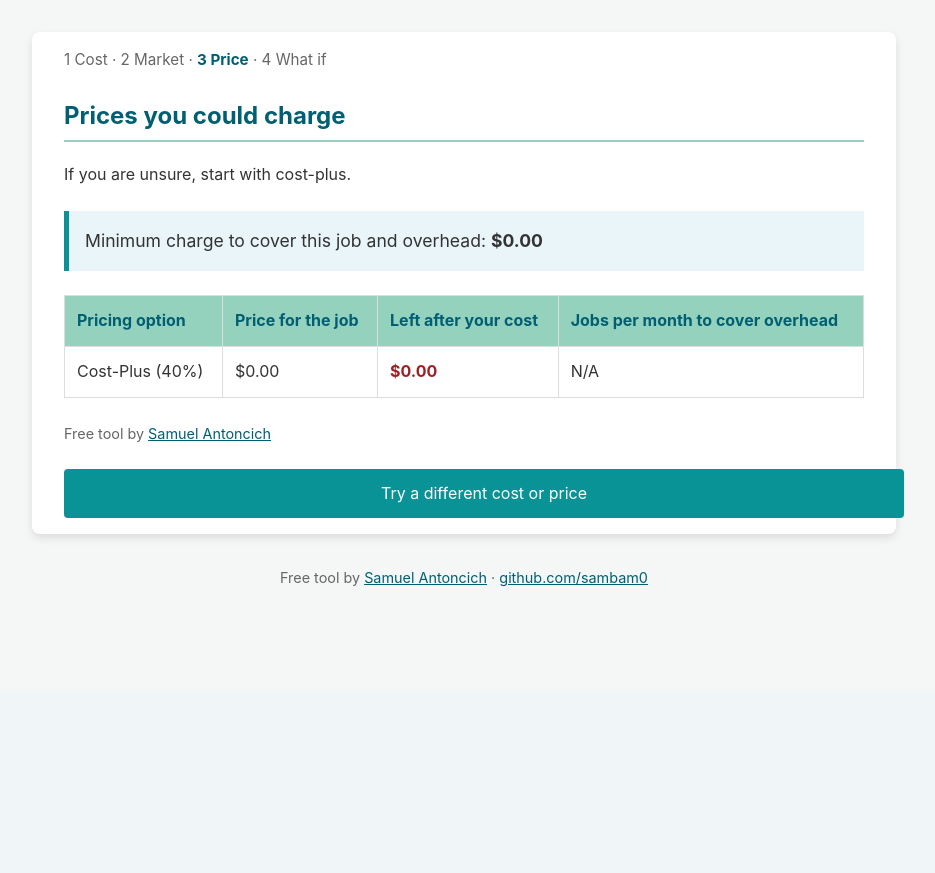
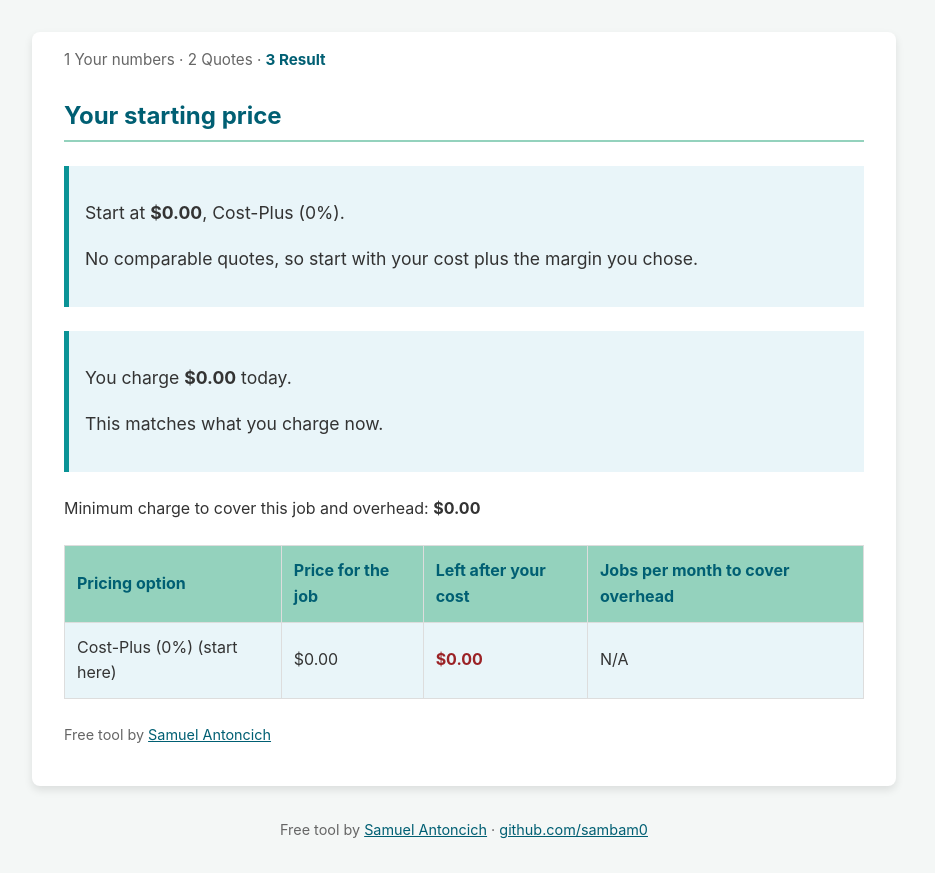
Before and after one commit to sambam0/Pricewise_tool, a Flask app: page /pricing-strategy in a window 1280 px wide. Shown: the part 109-982 px from the top of the page, without its empty margins (176-1111 px from the left). Before the commit the page ends 696 px from the top, so only its background shows below. Run offline with Flask 3, Linux system fonts and the light colour scheme.

Commit message:
Show one starting price from a few extra answers
Ask for today's price, the margin, and whether the business needs work or is booked. Use those answers to pick one of the existing prices and compare it with what they charge now.

Co-authored-by: Sam Antoncich <samuel.antoncich@gmail.com>

```diff
--- a/app.py
+++ b/app.py
@@ -1,57 +1,85 @@
-# Flask application for a four-step service pricing tool.
-# 1. Job cost: fully loaded cost of delivering one job.
-# 2. Market: competitor quotes for a similar job.
-# 3. Price: cost-plus, market, penetration, and premium prices.
-# 4. What-if: direct cost, price, and jobs per month.
+# Flask application for a service pricing tool.
+# 1. Your numbers: cost of one job, today's price, margin, and demand.
+# 2. Quotes: up to three competitor prices.
+# 3. Result: one starting price and how it compares with today.
 
 
 from flask import Flask, render_template, request, redirect, url_for
 
 app = Flask(__name__)
 
-# Helper function to safely convert form inputs to float
 def to_float(value):
     try:
         return float(value)
     except (ValueError, TypeError):
         return 0.0
 
+def whole_number(value):
+    if float(value).is_integer():
+        return int(value)
+    return value
+
+def read_situation():
+    """Answers carried from the first page through the quote step."""
+    margin_percent = to_float(request.values.get('margin'))
+    if margin_percent < 0:
+        margin_percent = 0
+    demand = request.values.get('demand')
+    if demand not in ('need_work', 'booked'):
+        demand = 'need_work'
+    return {
+        'jobs': to_float(request.values.get('jobs')),
+        'current_price': to_float(request.values.get('current_price')),
+        'margin': margin_percent,
+        'demand': demand,
+    }
+
 @app.route('/', methods=['GET', 'POST'])
 def module1_cost_calculator():
-    """Module 1: Calculate the fully loaded cost of delivering one job."""
+    """Collect the cost of one job and the answers that choose a starting price."""
     if request.method == 'POST':
-        # Direct costs for one job
         cost_materials = to_float(request.form.get('cost_materials'))
         labor_hours = to_float(request.form.get('labor_hours'))
         labor_rate = to_float(request.form.get('labor_rate'))
         packaging_cost = to_float(request.form.get('packaging_cost'))
         shipping_cost = to_float(request.form.get('shipping_cost'))
 
-        # Overhead spread across the jobs delivered in a month
         monthly_overhead = to_float(request.form.get('monthly_overhead'))
-        monthly_production_volume = to_float(request.form.get('monthly_production_volume'))
-        if monthly_production_volume == 0:
-            monthly_production_volume = 1 # Avoid division by zero
+        jobs = to_float(request.form.get('monthly_production_volume'))
+        if jobs == 0:
+            jobs = 1
 
         direct_labor_cost = labor_hours * labor_rate
         cogs_per_unit = cost_materials + direct_labor_cost + packaging_cost + shipping_cost
-        overhead_per_unit = monthly_overhead / monthly_production_volume
+        overhead_per_unit = monthly_overhead / jobs
         fully_loaded_cost = cogs_per_unit + overhead_per_unit
+
+        margin_percent = to_float(request.form.get('margin'))
+        if margin_percent < 0:
+            margin_percent = 0
+        demand = request.form.get('demand')
+        if demand not in ('need_work', 'booked'):
+            demand = 'need_work'
 
         return redirect(url_for('module2_market_analyzer',
                                 loaded_cost=fully_loaded_cost,
                                 cogs=cogs_per_unit,
-                                overhead=monthly_overhead))
+                                overhead=monthly_overhead,
+                                jobs=jobs,
+                                current_price=to_float(request.form.get('current_price')),
+                                margin=margin_percent,
+                                demand=demand))
 
     return render_template('module1.html')
 
 
 @app.route('/market-analysis', methods=['GET', 'POST'])
 def module2_market_analyzer():
-    """Module 2: Collect competitor quotes for a similar job."""
+    """Collect competitor quotes and carry the first-page answers forward."""
     fully_loaded_cost = to_float(request.args.get('loaded_cost'))
     cogs = to_float(request.args.get('cogs'))
     monthly_overhead = to_float(request.args.get('overhead'))
+    situation = read_situation()
 
     if request.method == 'POST':
         competitors = []
@@ -68,19 +96,29 @@ def module2_market_analyzer():
                                 loaded_cost=fully_loaded_cost,
                                 cogs=cogs,
                                 overhead=monthly_overhead,
+                                jobs=situation['jobs'],
+                                current_price=situation['current_price'],
+                                margin=situation['margin'],
+                                demand=situation['demand'],
                                 **quote_params))
     return render_template('module2.html',
                            loaded_cost=fully_loaded_cost,
                            cogs=cogs,
-                           overhead=monthly_overhead)
+                           overhead=monthly_overhead,
+                           **situation)
 
 
 @app.route('/pricing-strategy', methods=['GET'])
 def module3_strategy_modeler():
-    """Module 3: Generate and display pricing strategies."""
+    """Show one starting price and the other prices beside it."""
     fully_loaded_cost = to_float(request.args.get('loaded_cost'))
     cogs = to_float(request.args.get('cogs'))
     monthly_overhead = to_float(request.args.get('overhead'))
+    situation = read_situation()
+    jobs = situation['jobs'] if situation['jobs'] > 0 else 1
+    current_price = situation['current_price']
+    margin_percent = situation['margin']
+    desired_margin = margin_percent / 100
 
     competitors = []
     comp_prices = []
@@ -92,101 +130,91 @@ def module3_strategy_modeler():
             comp_prices.append(price)
 
     market_avg_price = sum(comp_prices) / len(comp_prices) if comp_prices else 0
-
-    # Pricing models (using a default 40% margin for Cost-Plus)
-    desired_margin = 0.40
     cost_plus_price = fully_loaded_cost * (1 + desired_margin)
-
     penetration_price = market_avg_price * 0.90 if market_avg_price > 0 else 0
     premium_price = market_avg_price * 1.25 if market_avg_price > 0 else 0
-
-    strategies = []
 
     def get_breakeven(price):
         profit_per_unit = price - cogs
         if profit_per_unit <= 0:
-            return 'N/A'
+            return None
         return round(monthly_overhead / profit_per_unit)
 
-    strategies.append({
-        'name': f'Cost-Plus ({desired_margin:.0%})',
+    margin_label = f'{whole_number(margin_percent)}%'
+    strategies = [{
+        'key': 'cost_plus',
+        'name': f'Cost-Plus ({margin_label})',
         'price': cost_plus_price,
         'profit_per_unit': cost_plus_price - fully_loaded_cost,
-        'breakeven_units': get_breakeven(cost_plus_price)
-    })
+        'breakeven_units': get_breakeven(cost_plus_price),
+    }]
     if market_avg_price > 0:
-        strategies.append({
-            'name': 'Market Average',
-            'price': market_avg_price,
-            'profit_per_unit': market_avg_price - fully_loaded_cost,
-            'breakeven_units': get_breakeven(market_avg_price)
-        })
-        strategies.append({
-            'name': 'Penetration (10% Below Avg)',
-            'price': penetration_price,
-            'profit_per_unit': penetration_price - fully_loaded_cost,
-            'breakeven_units': get_breakeven(penetration_price)
-        })
-        strategies.append({
-            'name': 'Premium (25% Above Avg)',
-            'price': premium_price,
-            'profit_per_unit': premium_price - fully_loaded_cost,
-            'breakeven_units': get_breakeven(premium_price)
-        })
+        strategies.extend([
+            {
+                'key': 'market',
+                'name': 'Market Average',
+                'price': market_avg_price,
+                'profit_per_unit': market_avg_price - fully_loaded_cost,
+                'breakeven_units': get_breakeven(market_avg_price),
+            },
+            {
+                'key': 'penetration',
+                'name': 'Penetration (10% Below Avg)',
+                'price': penetration_price,
+                'profit_per_unit': penetration_price - fully_loaded_cost,
+                'breakeven_units': get_breakeven(penetration_price),
+            },
+            {
+                'key': 'premium',
+                'name': 'Premium (25% Above Avg)',
+                'price': premium_price,
+                'profit_per_unit': premium_price - fully_loaded_cost,
+                'breakeven_units': get_breakeven(premium_price),
+            },
+        ])
+
+    if market_avg_price <= 0:
+        starting_key = 'cost_plus'
+        reason = 'No comparable quotes, so start with your cost plus the margin you chose.'
+    elif situation['demand'] == 'booked':
+        starting_key = 'premium'
+        reason = 'You are booked, so start above the average quote.'
+    else:
+        starting_key = 'penetration'
+        reason = 'You need more work, so start just under the average quote.'
+
+    starting = next(strategy for strategy in strategies if strategy['key'] == starting_key)
+    for strategy in strategies:
+        strategy['starting'] = strategy['key'] == starting_key
+        if strategy['breakeven_units'] is None:
+            strategy['breakeven_units'] = 'N/A'
+
+    gap_per_job = starting['price'] - current_price
+    gap_per_month = gap_per_job * jobs
+    if abs(gap_per_job) < 0.005:
+        gap_per_job = 0
+        gap_per_month = 0
+    jobs_needed = get_breakeven(starting['price'])
+    capacity = None
+    if jobs_needed is not None and jobs_needed > jobs:
+        capacity = {
+            'needed': jobs_needed,
+            'can_deliver': whole_number(jobs),
+        }
 
     return render_template('module3.html',
                            strategies=strategies,
                            competitors=competitors,
                            loaded_cost=fully_loaded_cost,
-                           cogs=cogs)
-
-
-@app.route('/optimization-simulator', methods=['GET', 'POST'])
-def module4_optimization_simulator():
-    """Module 4: What-if analysis for direct cost, price, and jobs per month."""
-    results = None
-    if request.method == 'POST':
-        original_cogs = to_float(request.form.get('original_cogs'))
-        original_price = to_float(request.form.get('original_price'))
-
-        new_cogs = to_float(request.form.get('new_cogs'))
-        new_price = to_float(request.form.get('new_price'))
-        projected_volume = to_float(request.form.get('projected_volume'))
-        if projected_volume == 0:
-            projected_volume = 1
-
-        original_profit_per_unit = original_price - original_cogs
-        new_profit_per_unit = new_price - new_cogs
-        new_total_profit = new_profit_per_unit * projected_volume
-
-        results = {
-            'original_profit_per_unit': original_profit_per_unit,
-            'new_profit_per_unit': new_profit_per_unit,
-            'new_total_profit': new_total_profit
-        }
-        loaded_cost = to_float(request.form.get('loaded_cost') or request.args.get('loaded_cost'))
-        cogs = to_float(request.form.get('original_cogs') or request.args.get('cogs'))
-        entered = {
-            'original_price': request.form.get('original_price', ''),
-            'new_cogs': request.form.get('new_cogs', ''),
-            'new_price': request.form.get('new_price', ''),
-            'projected_volume': request.form.get('projected_volume', ''),
-        }
-    else:
-        loaded_cost = to_float(request.args.get('loaded_cost'))
-        cogs = to_float(request.args.get('cogs'))
-        entered = {
-            'original_price': '',
-            'new_cogs': f'{cogs:.2f}' if cogs else '',
-            'new_price': '',
-            'projected_volume': '',
-        }
-
-    return render_template('module4.html',
-                           loaded_cost=loaded_cost,
-                           cogs=cogs,
-                           entered=entered,
-                           results=results)
+                           current_price=current_price,
+                           jobs=whole_number(jobs),
+                           starting=starting,
+                           reason=reason,
+                           starting_below_cost=starting['price'] < fully_loaded_cost,
+                           current_below_cost=current_price < fully_loaded_cost,
+                           gap_per_job=gap_per_job,
+                           gap_per_month=gap_per_month,
+                           capacity=capacity)
 
 
 if __name__ == '__main__':
--- a/static/css/style.css
+++ b/static/css/style.css
@@ -77,6 +77,14 @@ label {
     margin-bottom: 0.5rem;
     font-weight: bold;
 }
+label.choice {
+    font-weight: normal;
+    margin-bottom: 0.75rem;
+}
+label.choice input {
+    width: auto;
+    margin: 0 0.5rem 0 0;
+}
 input[type="text"], input[type="number"] {
     width: 100%;
     padding: 10px;
@@ -125,6 +133,9 @@ th {
 tr:nth-child(even) {
     background-color: #f9f9f9;
 }
+tr.starting td {
+    background-color: #e9f5f9;
+}
 .positive { color: #2d6a4f; font-weight: bold; }
 .negative { color: #9b2226; font-weight: bold; }
 
--- a/templates/module2.html
+++ b/templates/module2.html
@@ -1,7 +1,7 @@
 {% extends "base.html" %}
 {% block title %}2. Competitor quotes{% endblock %}
 {% block content %}
-    <p class="steps">1 Cost · <span class="current">2 Market</span> · 3 Price · 4 What if</p>
+    <p class="steps">1 Your numbers · <span class="current">2 Quotes</span> · 3 Result</p>
     <h2>What similar jobs sell for</h2>
     <div class="summary-box">
         Your cost to deliver this job, including overhead, is <strong>${{ "%.2f"|format(loaded_cost) }}</strong>.
@@ -9,7 +9,7 @@
     </div>
     <p>Enter up to three quotes for a similar job. A name and a price are enough.</p>
 
-    <form method="POST" action="{{ url_for('module2_market_analyzer', loaded_cost=loaded_cost, cogs=cogs, overhead=overhead) }}">
+    <form method="POST" action="{{ url_for('module2_market_analyzer', loaded_cost=loaded_cost, cogs=cogs, overhead=overhead, jobs=jobs, current_price=current_price, margin=margin, demand=demand) }}">
         {% for i in range(1, 4) %}
         <div class="form-section">
             <h4>Quote {{ i }}</h4>
@@ -21,6 +21,6 @@
         </div>
         {% endfor %}
 
-        <button type="submit">Build pricing options</button>
+        <button type="submit">See your price</button>
     </form>
 {% endblock %}
--- a/templates/module3.html
+++ b/templates/module3.html
@@ -1,12 +1,38 @@
 {% extends "base.html" %}
-{% block title %}3. Pricing options{% endblock %}
+{% block title %}3. Your starting price{% endblock %}
 {% block content %}
-    <p class="steps">1 Cost · 2 Market · <span class="current">3 Price</span> · 4 What if</p>
-    <h2>Prices you could charge</h2>
-    <p>If you are unsure, start with cost-plus.</p>
+    <p class="steps">1 Your numbers · 2 Quotes · <span class="current">3 Result</span></p>
+    <h2>Your starting price</h2>
+
     <div class="summary-box">
-        Minimum charge to cover this job and overhead: <strong>${{ "%.2f"|format(loaded_cost) }}</strong>
+        <p>Start at <strong>${{ "%.2f"|format(starting.price) }}</strong>, {{ starting.name }}.</p>
+        <p>{{ reason }}</p>
+        {% if starting_below_cost %}
+        <p>This starting price does not cover the job.</p>
+        {% endif %}
     </div>
+
+    <div class="summary-box">
+        <p>You charge <strong>${{ "%.2f"|format(current_price) }}</strong> today.</p>
+        {% if gap_per_job == 0 %}
+        <p>This matches what you charge now.</p>
+        {% elif gap_per_job < 0 %}
+        <p>You are already above this starting price by <strong>${{ "%.2f"|format(gap_per_job|abs) }}</strong> per job, about <strong>${{ "%.2f"|format(gap_per_month|abs) }}</strong> in a month at {{ jobs }} jobs.</p>
+        {% else %}
+        <p>This starting price is <strong>${{ "%.2f"|format(gap_per_job) }}</strong> more per job, about <strong>${{ "%.2f"|format(gap_per_month) }}</strong> more in a month at {{ jobs }} jobs.</p>
+        {% endif %}
+        {% if current_below_cost %}
+        <p>Your current price does not cover the job.</p>
+        {% endif %}
+    </div>
+
+    {% if capacity %}
+    <div class="summary-box">
+        <p>Covering overhead at this price takes <strong>{{ capacity.needed }}</strong> jobs. You can deliver <strong>{{ capacity.can_deliver }}</strong>.</p>
+    </div>
+    {% endif %}
+
+    <p>Minimum charge to cover this job and overhead: <strong>${{ "%.2f"|format(loaded_cost) }}</strong></p>
 
     {% if competitors %}
     <p>Quotes you entered:
@@ -28,8 +54,8 @@
             </thead>
             <tbody>
                 {% for s in strategies %}
-                <tr>
-                    <td>{{ s.name }}</td>
+                <tr class="{{ 'starting' if s.starting else '' }}">
+                    <td>{{ s.name }}{% if s.starting %} (start here){% endif %}</td>
                     <td>${{ "%.2f"|format(s.price) }}</td>
                     <td class="{{ 'positive' if s.profit_per_unit > 0 else 'negative' }}">
                         ${{ "%.2f"|format(s.profit_per_unit) }}
@@ -42,8 +68,4 @@
     </div>
 
     <p class="credit">Free tool by <a href="https://github.com/sambam0">Samuel Antoncich</a></p>
-
-    <a href="{{ url_for('module4_optimization_simulator', loaded_cost=loaded_cost, cogs=cogs) }}" class="button-link">
-        Try a different cost or price
-    </a>
 {% endblock %}
```
Also changed, not shown: templates/module1.html (+24 -3 lines), templates/module4.html (deleted, +0 -46 lines), README.md.
